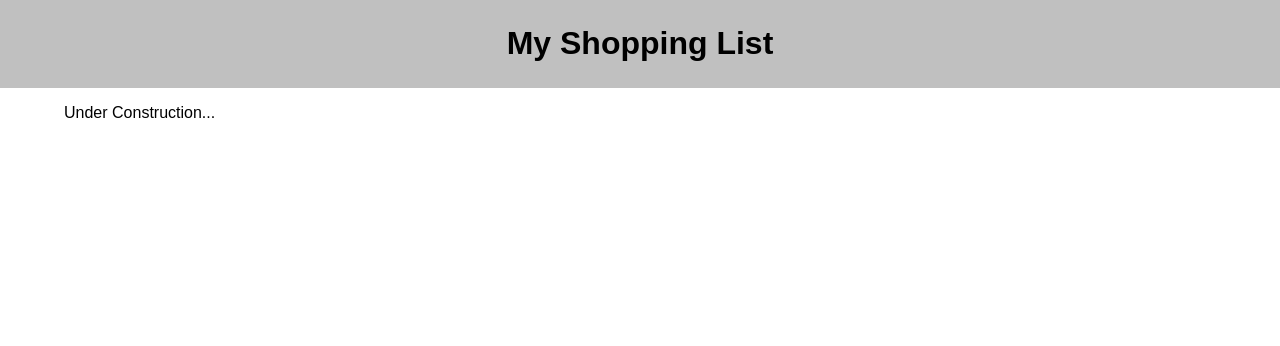
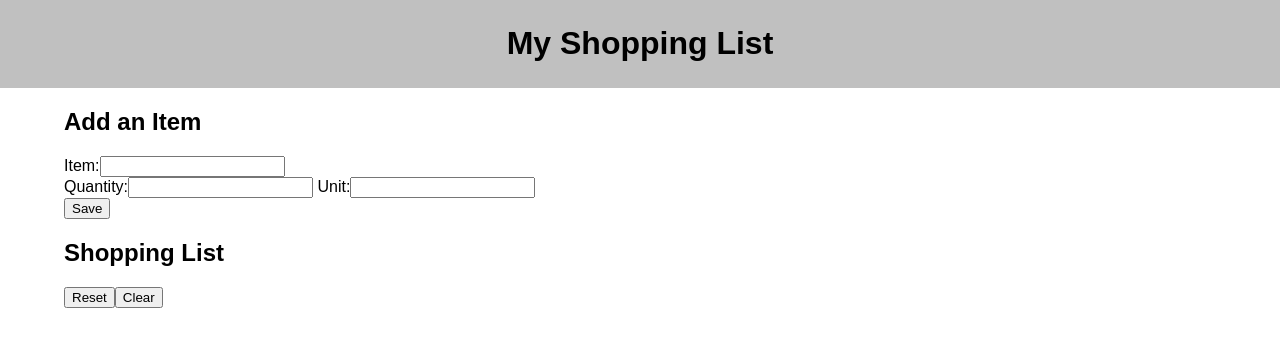
Before and after one commit to CreaDevGeo/ladybug-group-fs-react-shopping-list, a React (Create React App) app: page / in a window 1280 px wide. Shown: the top 346 px of the page. Built offline with nearby package versions, Linux system fonts and the light colour scheme; no server answers.

Commit message:
checking out main

```diff
--- /dev/null
+++ b/src/components/AddItem/AddItem.jsx
@@ -0,0 +1,15 @@
+import React from 'react';
+import './AddItem.css'
+
+function AddItem () {
+    return (
+        <>
+        <h2>Add an Item</h2>
+        Item:<input/> <br></br>
+        Quantity:<input/> Unit:<input/><br></br>
+        <button type="submit">Save</button>
+        </>
+    )
+}
+
+export default AddItem
--- a/src/components/App/App.jsx
+++ b/src/components/App/App.jsx
@@ -2,6 +2,8 @@ import React from 'react';
 import {useEffect, useState} from 'react';
 import axios from 'axios'
 import Header from '../Header/Header.jsx'
+import AddItem from '../AddItem/AddItem.jsx';
+import ResetClear from '../ResetClear/ResetClear.jsx';
 import './App.css';
 
 function App() {
@@ -34,7 +36,8 @@ function App() {
         <div className="App">
             <Header />
             <main>
-                <p>Under Construction...</p>
+              <AddItem/>
+              <ResetClear/>
             </main>
         </div>
     );
--- /dev/null
+++ b/src/components/ResetClear/ResetClear.jsx
@@ -0,0 +1,13 @@
+import React from 'react';
+import './ResetClear.css'
+
+function ResetClear () {
+    return (
+        <>
+        <h2>Shopping List</h2>
+        <button>Reset</button><button>Clear</button>
+        </>
+    )
+}
+
+export default ResetClear
```
Also changed, not shown: src/components/ShoppingItems/ShoppingItem.jsx (added, +15 -0 lines), src/components/AddItem/AddItem.css (added), src/components/ResetClear/ResetClear.css (added), 1 other file (tests, documents, lock files or other folders).
